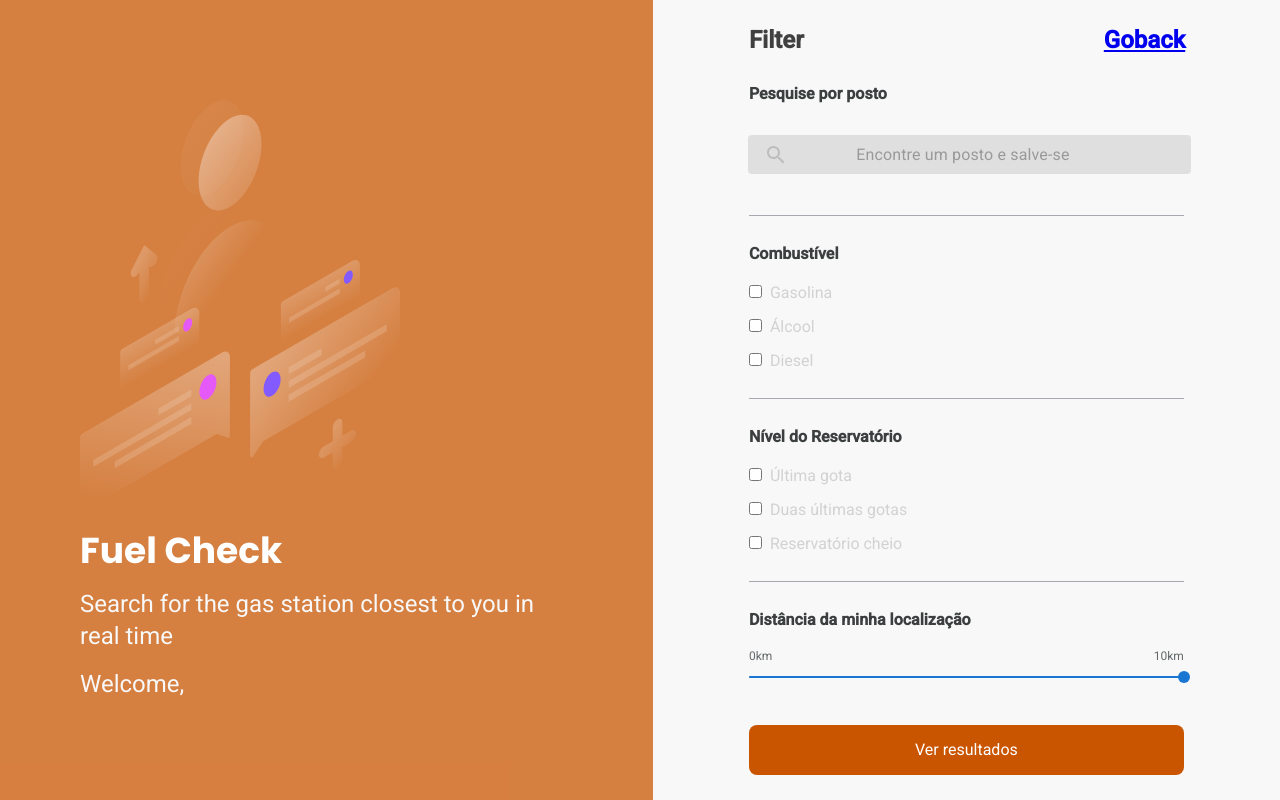
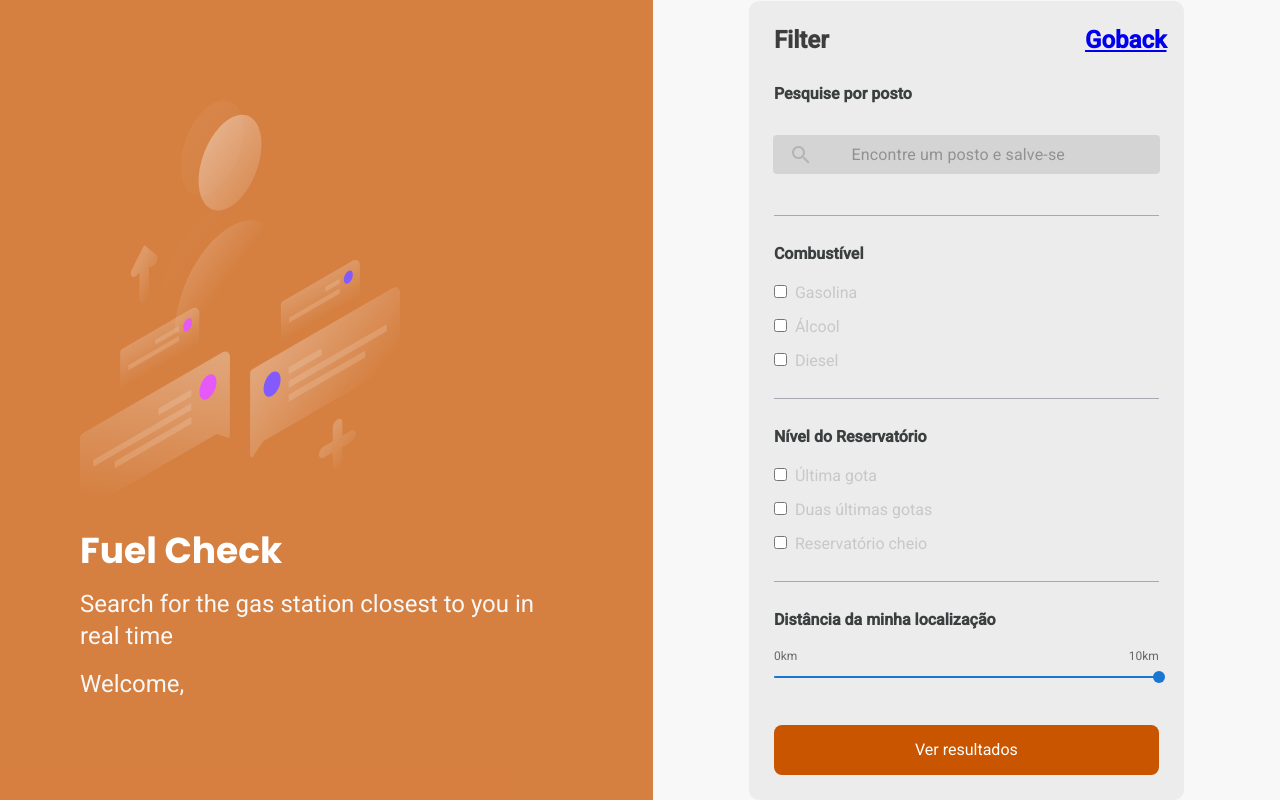
Before and after one commit to w16/w16-warker-app-frontend, a React (Create React App) app in the folder warkerapp/: page /home/filter in a window 1280 px wide. Built offline with nearby package versions, Linux system fonts and the light colour scheme; no server answers.

Commit message:
add better view style like smartphone

```diff
--- a/warkerapp/src/components/Slider.tsx
+++ b/warkerapp/src/components/Slider.tsx
@@ -5,7 +5,7 @@ import Slider from '@mui/material/Slider';
 
 export default function SliderSizes() {
   return (
-    <Box width={435}>
+    <Box width={385}>
       <Slider
         size="small"
         defaultValue={10}
--- a/warkerapp/src/styles/auth.scss
+++ b/warkerapp/src/styles/auth.scss
@@ -123,6 +123,9 @@
     max-width: 435px;
     align-items: stretch;
     text-align: center;
+    background-color: rgba(211, 211, 211, 0.308);
+    padding: 25px;
+    border-radius: 10px;
 
     > img {
         align-self: center;
```
